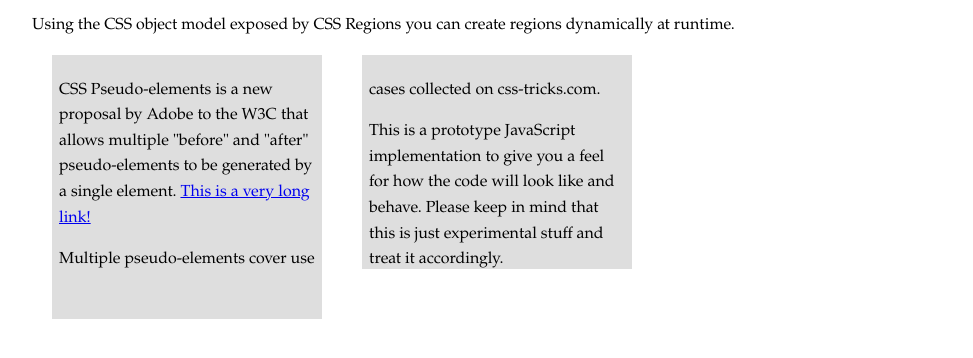
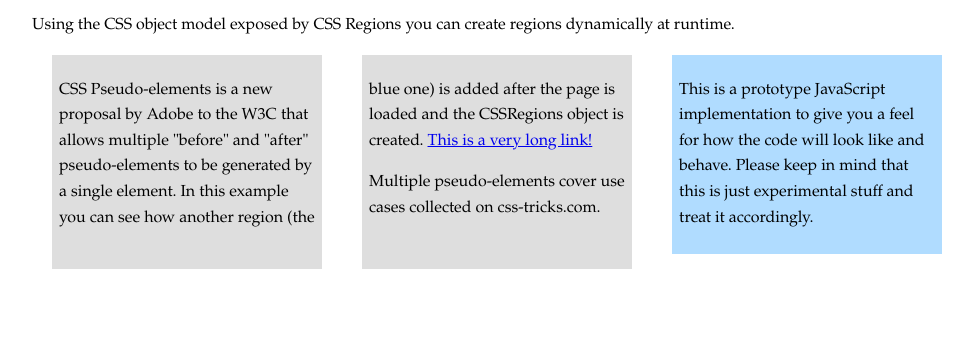
Before and after one commit to adobe-webplatform/css-regions-polyfill, a plain HTML site: page playground/cssom/index.html in a window 1280 px wide. Shown: the part 138-496 px from the top of the page, without its empty margins (96-1069 px from the left). Drawn offline with Linux system fonts and the light colour scheme.

Commit message:
Adding basic support for regionLayoutUpdate

```diff
--- a/playground/cssom/index.html
+++ b/playground/cssom/index.html
@@ -38,12 +38,14 @@ http://creativecommons.org/publicdomain/zero/1.0/
             min-width: 200px;
             margin: 0px 20px 20px;
             padding: 7px;
-            background-color: #dedede;
-            height: 250px;
+            background-color: #b0dcff;
+            height: auto;
         }
 
         .region-small-height {
+            background-color: #dedede;
             height: 200px;
+            overflow: hidden;
         }
 
         p {
@@ -61,15 +63,15 @@ http://creativecommons.org/publicdomain/zero/1.0/
     <p class="cssregions">Your browser supports CSS regions.</p>
     <p class="no-cssregions">Your browser does not support CSS regions.</p>
     <p>Using the CSS object model exposed by CSS Regions you can create regions dynamically at runtime.</p>
-    <article>
-        <div class="myregions"></div>
+    <article id="art">
         <div class="myregions region-small-height"></div>
-
+        <div class="myregions region-small-height"></div>
     </article>
 </div>
 <div id="source">
     <p>
         CSS Pseudo-elements is a new proposal by Adobe to the W3C that allows multiple "before" and "after" pseudo-elements to be generated by a single element.
+        In this example you can see how another region (the blue one) is added after the page is loaded and the CSSRegions object is created.
         <a href="http://corlan.org">This is a very long link!</a>
     </p>
     <p>
@@ -84,8 +86,24 @@ http://creativecommons.org/publicdomain/zero/1.0/
 <script>
 
 (function() {
+    setTimeout(
+            function () {
+                var flow = document.webkitGetNamedFlows().namedItem("article");
 
-
+                flow.addEventListener("regionLayoutUpdate", function(e) {
+                    var art, div;
+                    if (e.target.overset) {
+                        div = document.createElement("div");
+                        div.className = "myregions";
+                        art = document.getElementById("art");
+                        art.appendChild(div);
+                        if (CSSRegions) {
+                            CSSRegions.addRegionToNamedFlow("article", div);
+                            CSSRegions.doLayout();
+                        }
+                    }
+                })
+            }, 500);
 
 })();
 
--- a/playground/src/cssregions.js
+++ b/playground/src/cssregions.js
@@ -636,7 +636,6 @@ window.CSSRegions = (function(window, regions) {
                         }
                         // Check if it overflows
                         if (checkForOverflow(currentRegion)) {
-                            document.getNamedFlows().namedItem(nameFlow).overset = true;
                             currentRegion.webKitRegionOverset = "overset";
                             currentRegion.regionOverset = "overset";
                             document.getNamedFlows().namedItem(nameFlow).overset = true;
@@ -658,7 +657,17 @@ window.CSSRegions = (function(window, regions) {
                     }
                 }
             }
-            // Dispatch regionLayoutUpdate event document.getNamedFlows().namedItem(nameFlow).
+            fireRegionLayoutUpdateEvents(nameFlow);
+        }
+    };
+
+    // Dispatch regionLayoutUpdate event document.getNamedFlows().namedItem(nameFlow)
+    var fireRegionLayoutUpdateEvents = function(nameFlow) {
+        var nf, e;
+        nf = namedFlows.obj[nameFlow];
+        if (nf) {
+            e = {type: "regionLayoutUpdate", target: nf};
+            nf.fire(e);
         }
     };
 
@@ -827,30 +836,36 @@ window.CSSRegions = (function(window, regions) {
         return arr.slice(i, l+1).join(" ") + " ";
     };
 
+    var namedFlows;
+
     var addCSSOMAPI = function(regions) {
-        var f, nameFlow,
-            obj = {},
-            arr = [];
+        var f, nameFlow, o;
 
-        for (nameFlow in regions) {
-            obj[nameFlow] = {name: nameFlow, overset: false};
-            arr.push(obj[nameFlow]);
+        if (!namedFlows) {
+            namedFlows = {obj: {}, arr: []};
+            for (nameFlow in regions) {
+                o = buildNamedFlow(nameFlow);
+                namedFlows.obj[nameFlow] = o;
+                namedFlows.arr.push(o);
+            }
+        } else {
+            return;
         }
 
         f = function () {
             var ret = {namedItem: null, item: null};
 
             ret.namedItem = function(name) {
-                if (obj[name]) {
-                    return obj[name];
+                if (namedFlows.obj[name]) {
+                    return namedFlows.obj[name];
                 } else {
                     return null;
                 }
             };
 
             ret.item = function(index) {
-              if (arr.length > index && index > 0){
-                return arr[index];
+              if (namedFlows.arr.length > index && index > 0){
+                return namedFlows.arr[index];
               } else {
                 return null;
               }
@@ -861,6 +876,10 @@ window.CSSRegions = (function(window, regions) {
 
         document.getNamedFlows = f;
         document.webkitGetNamedFlows = f;
+    };
+
+    var buildNamedFlow = function(nameFlow) {
+        return new NamedFlow(nameFlow, false);
     };
 
     // regions = {flowName : {namedFlows: [], regionChains: [], DOMSource: [], DOMRegions: []} }
@@ -909,6 +928,52 @@ window.CSSRegions = (function(window, regions) {
         CSSRegions.doLayout();
     });
 
+
+    var EventManager = function() {
+        this._listeners = {};
+    };
+    EventManager.prototype = {
+        constructor: EventManager,
+
+        addEventListener: function(type, listener) {
+            if (!this._listeners[type]) {
+              this._listeners[type] = [];
+            }
+            this._listeners[type].push(listener);
+            CSSRegions.doLayout();
+        },
+
+        fire: function(event) {
+            var listeners, i, l;
+            if (this._listeners[event.type] instanceof Array){
+                listeners = this._listeners[event.type];
+                for (i = 0, l = listeners.length; i < l; i++){
+                    listeners[i].call(this, event);
+                }
+            }
+        },
+
+        removeEventListener: function(type, listener) {
+            var listeners, i, l;
+            if (this._listeners[type] instanceof Array) {
+                listeners = this._listeners[type];
+                for (i = 0, l = listeners.length; i < l; i++){
+                    if (listeners[i] === listener){
+                        listeners.splice(i, 1);
+                        break;
+                    }
+                }
+            }
+        }
+    };
+
+    function NamedFlow(nameFlow, overset) {
+        this.name = nameFlow;
+        this.overset = overset;
+    };
+    NamedFlow.prototype = new EventManager();
+    NamedFlow.prototype.constructor = NamedFlow;
+
     return CSSRegions;
 
 })(window);
```
Also changed, not shown: playground/index.html (+1 -1 lines).
